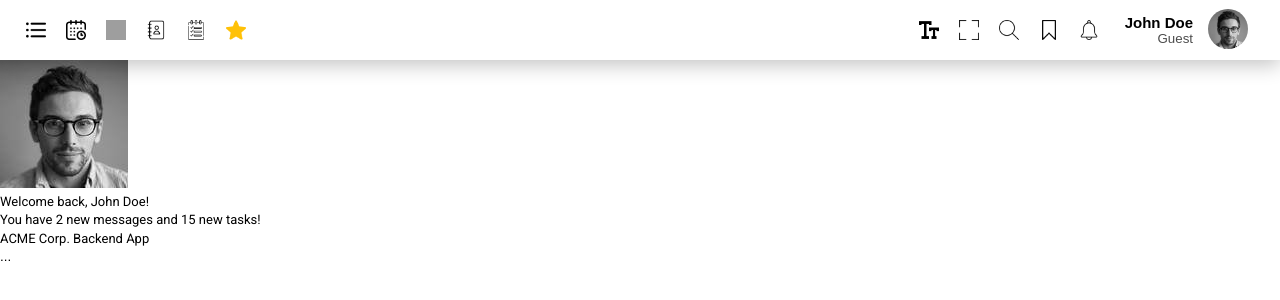
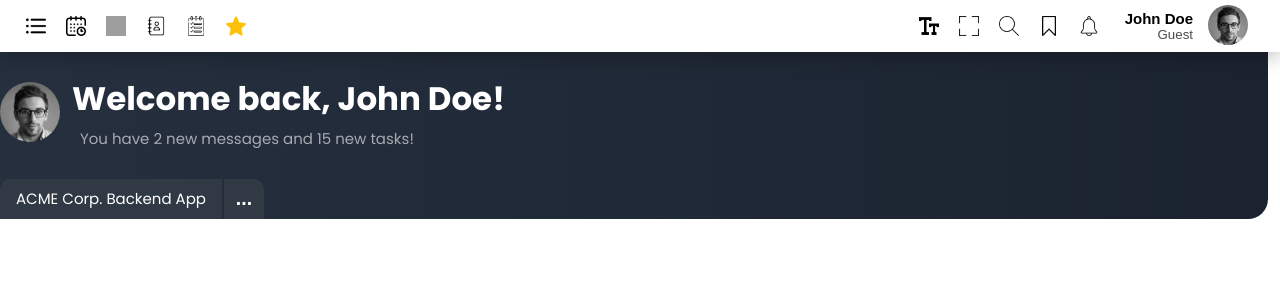
Before and after one commit to avmusatov/project-dashboard, a React (Create React App) app: page / in a window 1280 px wide. Shown: the top 300 px of the page. Built offline with nearby package versions, Linux system fonts and the light colour scheme; grey boxes are pictures that could not be loaded.

Commit message:
Header done

```diff
--- a/src/components/App.js
+++ b/src/components/App.js
@@ -15,8 +15,10 @@ export default class App extends React.Component {
         return (
             <div className="main-app">
                 <Toolbar {...this.state} />
-                <div className="container">
-                    <Header {...this.state} />
+                <div className="wrapper">
+                    <div className="container">
+                        <Header {...this.state} />
+                    </div>
                 </div>
             </div>);
     }
--- a/src/components/Header.js
+++ b/src/components/Header.js
@@ -1,24 +1,53 @@
 import React from "react";
 
-const Header = ({ userName, userImage }) => {
+export default class Header extends React.Component {
+    state = {
+        headerMenuVisible: false
+    }
+
+    toggleHeaderMenu = (event) => {
+        if (event.target.className === "header-button") {
+            this.setState({ headerMenuVisible: true });
+        } else {
+            this.setState({ headerMenuVisible: false });
+        }
+    }
+
+    render() {
+        const { userName, userImage } = this.props;
+        const menu = this.state.headerMenuVisible
+            ? <ul className="header-menu">
+                <li>ACME Corp, Backend App</li>
+                <li>ACME Corp, Frontend App</li>
+                <li>Creapond</li>
+                <li>Withinpixels</li>
+            </ul>
+            : null;
+
         return (
-        <div className="header">
+            <div
+                className="header"
+                onClick={this.toggleHeaderMenu}>
                 <div className="greeting">
                     <img src={userImage} alt={userName} />
                     <div className="greeting-main">
-                    <div className="greeting-main-header">Welcome back, {userName}!</div>
+                        <h2 className="greeting-main-header">Welcome back, {userName}!</h2>
                         <div className="notifications-info">
-                        <div className="icon-img icon-bell"></div>
                             <span>You have 2 new messages and 15 new tasks!</span>
                         </div>
                     </div>
                 </div>
-            <div className="">
-                <div>ACME Corp. Backend App</div>
-                <button>...</button>
+                <div className="header-panel">
+                    <div className="header-caption">ACME Corp. Backend App</div>
+                    <button
+                        className="header-button"
+                    // onClick={this.openHeaderMenu}
+                    >
+                        ...
+                    </button>
+                    {menu}
                 </div>
             </div>
         );
     }
-
-export default Header;
+}
--- /dev/null
+++ b/src/css/_icon.scss
@@ -0,0 +1,57 @@
+.icon-img {
+    width: 20px;
+    height: 20px;
+    background-size: cover;
+}
+
+.icon-calendar {
+    background-image: url("img/calendar.png");
+}
+
+.icon-list {
+    background-image: url("img/list.png");
+}
+
+.icon-bell {
+    background-image: url("img/bell.png");
+}
+
+.icon-search {
+    background-image: url("img/search.png");
+}
+
+.icon-font {
+    background-image: url("img/font.png");
+}
+
+.icon-star {
+    background-image: url("img/star.png");
+}
+
+.icon-todolist {
+    background-image: url("img/to-do-list.png");
+}
+
+.icon-contact-book {
+    background-image: url("img/contact-book.png");
+}
+
+.icon-mail {
+    background-image: url("img/mail.png");
+}
+
+.icon-fullscreen {
+    background-image: url("img/fullscreen.png");
+}
+
+.icon-bookmark {
+    background-image: url("img/bookmark.png");
+}
+
+.icon-login {
+    background-image: url("img/enter.png");
+}
+
+.icon-register {
+    background-image: url("img/edit.png");
+}
--- a/src/css/style.css
+++ b/src/css/style.css
@@ -3,6 +3,7 @@
    License: none (public domain)
 */
 @import url("https://fonts.googleapis.com/css2?family=Open+Sans&family=Roboto:ital,wght@0,400;0,700;1,400&display=swap");
+@import url("https://fonts.googleapis.com/css2?family=Poppins:wght@400;700&display=swap");
 html,
 body,
 div,
@@ -243,48 +244,62 @@ table {
 .toolbar-item-group .user-info .login-menu .login-menu-button .icon-img {
   margin-right: 10px;
 }
-.toolbar-item-group .icon-img {
+
+.icon-img {
   width: 20px;
   height: 20px;
   background-size: cover;
 }
-.toolbar-item-group .icon-calendar {
+
+.icon-calendar {
   background-image: url("img/calendar.png");
 }
-.toolbar-item-group .icon-list {
+
+.icon-list {
   background-image: url("img/list.png");
 }
-.toolbar-item-group .icon-bell {
+
+.icon-bell {
   background-image: url("img/bell.png");
 }
-.toolbar-item-group .icon-search {
+
+.icon-search {
   background-image: url("img/search.png");
 }
-.toolbar-item-group .icon-font {
+
+.icon-font {
   background-image: url("img/font.png");
 }
-.toolbar-item-group .icon-star {
+
+.icon-star {
   background-image: url("img/star.png");
 }
-.toolbar-item-group .icon-todolist {
+
+.icon-todolist {
   background-image: url("img/to-do-list.png");
 }
-.toolbar-item-group .icon-contact-book {
+
+.icon-contact-book {
   background-image: url("img/contact-book.png");
 }
-.toolbar-item-group .icon-mail {
+
+.icon-mail {
   background-image: url("img/mail.png");
 }
-.toolbar-item-group .icon-fullscreen {
+
+.icon-fullscreen {
   background-image: url("img/fullscreen.png");
 }
-.toolbar-item-group .icon-bookmark {
+
+.icon-bookmark {
   background-image: url("img/bookmark.png");
 }
-.toolbar-item-group .icon-login {
+
+.icon-login {
   background-image: url("img/enter.png");
 }
-.toolbar-item-group .icon-register {
+
+.icon-register {
   background-image: url("img/edit.png");
 }
 
@@ -293,13 +308,13 @@ table {
 }
 
 html {
-  font-family: "Roboto", sans-serif;
-  font-size: 15px;
+  font-family: "Poppins", sans-serif;
+  font-size: 13px;
   font-weight: 400;
 }
 
 body {
-  font-size: 13px;
+  font-size: 15px;
   line-height: 1.4;
   overflow-x: hidden;
 }
@@ -311,8 +326,94 @@ button {
   margin: 0;
 }
 
+.wrapper {
+  background: linear-gradient(to right, #252f3e 0%, #1b2330 100%);
+  margin-right: 12px;
+  border-bottom-right-radius: 20px;
+}
+
 .header {
-  padding: 0px;
+  padding-top: 24px;
+  color: #fff;
+}
+.header .greeting {
+  display: flex;
+  flex-flow: row nowrap;
+  justify-content: left;
+  align-items: center;
+  margin-bottom: 30px;
+}
+.header .greeting .greeting-main {
+  margin-right: 12px;
+  margin-left: 12px;
+}
+.header .greeting .greeting-main .greeting-main-header {
+  font-size: 2.5rem;
+  font-weight: 700;
+  margin-bottom: 6px;
+}
+.header .greeting .greeting-main .notifications-info {
+  display: flex;
+  flex-flow: row nowrap;
+  opacity: 0.6;
+  font-weight: 400;
+}
+.header .greeting .greeting-main .notifications-info span {
+  margin: 0 8px;
+}
+.header .greeting img {
+  width: 60px;
+  height: 60px;
+  border-radius: 30px;
+}
+.header .header-panel {
+  display: flex;
+  flex-flow: row nowrap;
+  justify-content: left;
+  align-items: center;
+  position: relative;
+}
+.header .header-panel .header-caption {
+  display: flex;
+  flex-flow: row nowrap;
+  align-items: center;
+  padding: 0 16px;
+  height: 40px;
+  background: #313944;
+  border-top-left-radius: 10px;
+}
+.header .header-panel .header-button {
+  display: flex;
+  justify-content: center;
+  align-items: center;
+  background: #313944;
+  width: 40px;
+  height: 40px;
+  margin-left: 2px;
+  border-top-right-radius: 10px;
+  cursor: pointer;
+  font-size: 1.5rem;
+  font-weight: 700;
+  color: #fff;
+}
+.header .header-panel .header-button:hover {
+  background-color: rgba(194, 194, 194, 0.575);
+}
+.header .header-panel .header-menu {
+  position: absolute;
+  left: 223px;
+  top: -3px;
+  padding: 5px 0;
+  background-color: #1b1b1b;
+  border-radius: 8px;
+}
+.header .header-panel .header-menu li {
+  font-size: 1rem;
+  padding: 6px 16px;
+  cursor: pointer;
+}
+.header .header-panel .header-menu li:hover {
+  background: rgba(90, 90, 90, 0.692);
 }
 
 .container {
--- a/src/css/style.scss
+++ b/src/css/style.scss
@@ -1,19 +1,21 @@
 @import '_reset.scss';
 @import '_toolbar.scss';
+@import '_icon.scss';
 @import url('https://fonts.googleapis.com/css2?family=Open+Sans&family=Roboto:ital,wght@0,400;0,700;1,400&display=swap');
+@import url('https://fonts.googleapis.com/css2?family=Poppins:wght@400;700&display=swap');
 
 * {
     box-sizing: border-box;
 }
 
 html {
-    font-family: "Roboto", sans-serif;
-    font-size: 15px;
+    font-family: 'Poppins', sans-serif;
+    font-size: 13px;
     font-weight: 400;
 }
 
 body {
-    font-size: 13px;
+    font-size: 15px;
     line-height: 1.4;
     overflow-x: hidden;
 }
@@ -25,8 +27,107 @@ button {
     margin: 0;
 }
 
+.wrapper {
+    background: linear-gradient(to right, #252f3e 0%, #1b2330 100%);
+    margin-right: 12px;
+    border-bottom-right-radius: 20px;
+}
+
 .header {
-    padding: 0px
+    padding-top: 24px;
+    color: #fff;
+
+    .greeting {
+        display: flex;
+        flex-flow: row nowrap;
+        justify-content: left;
+        align-items: center;
+        margin-bottom: 30px;
+
+        .greeting-main {
+            margin-right: 12px;
+            margin-left: 12px;
+
+            .greeting-main-header {
+                font-size: 2.5rem;
+                font-weight: 700;
+                margin-bottom: 6px;
+            }
+
+            .notifications-info {
+                display: flex;
+                flex-flow: row nowrap;
+                opacity: .6;
+                font-weight: 400;
+
+                span {
+                    margin: 0 8px;
+                }
+            }
+        }
+
+        img {
+            width: 60px;
+            height: 60px;
+            border-radius: 30px;
+        }
+    }
+
+    .header-panel {
+        display: flex;
+        flex-flow: row nowrap;
+        justify-content: left;
+        align-items: center;
+        position: relative;
+
+        .header-caption {
+            display: flex;
+            flex-flow: row nowrap;
+            align-items: center;
+            padding: 0 16px;
+            height: 40px;
+            background: rgb(49, 57, 68);
+            border-top-left-radius: 10px;
+        }
+
+        .header-button {
+            display: flex;
+            justify-content: center;
+            align-items: center;
+            background: rgb(49, 57, 68);
+            width: 40px;
+            height: 40px;
+            margin-left: 2px;
+            border-top-right-radius: 10px;
+            cursor: pointer;
+            font-size: 1.5rem;
+            font-weight: 700;
+            color: #fff;
+
+            &:hover {
+                background-color: rgba(194, 194, 194, 0.575);
+            }
+        }
+
+        .header-menu {
+            position: absolute;
+            left: 223px;
+            top: -3px;
+            padding: 5px 0;
+            background-color: rgb(27, 27, 27);
+            border-radius: 8px;
+
+            li {
+                font-size: 1.0rem;
+                padding: 6px 16px;
+                cursor: pointer;
+
+                &:hover {
+                    background: rgba(90, 90, 90, 0.692);
+                }
+            }
+        }
+    }
 }
 
 .container {
```
Also changed, not shown: src/css/_toolbar.scss (+0 -58 lines), src/css/img/more.png (added), 1 other file (tests, documents, lock files or other folders). Lines whose indentation alone changed are shown as unchanged.
